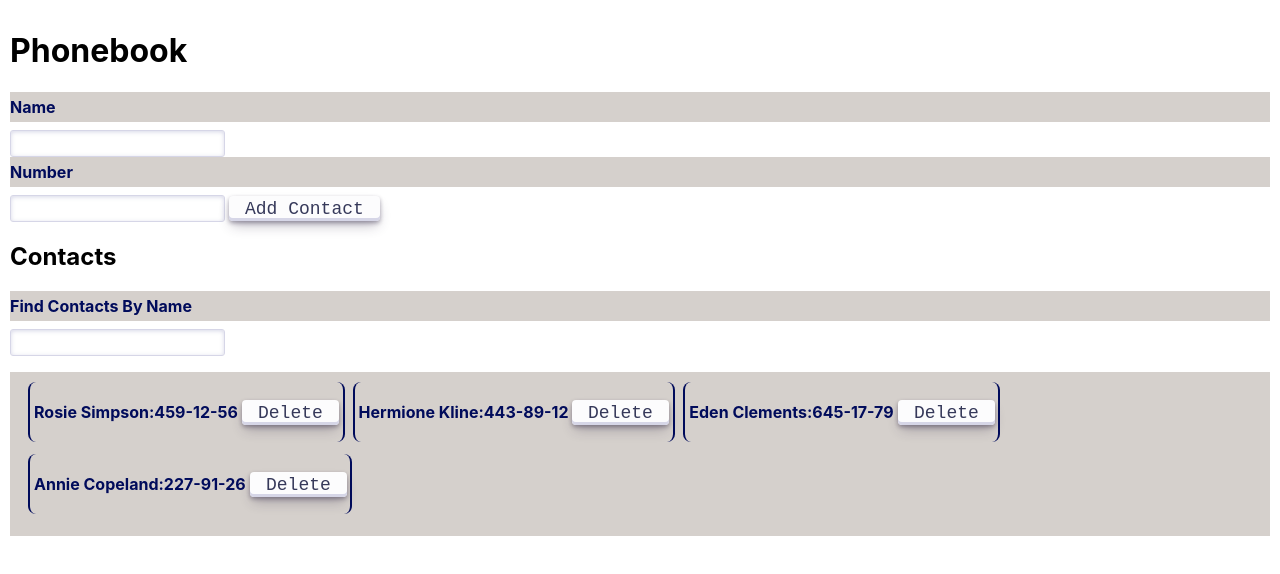
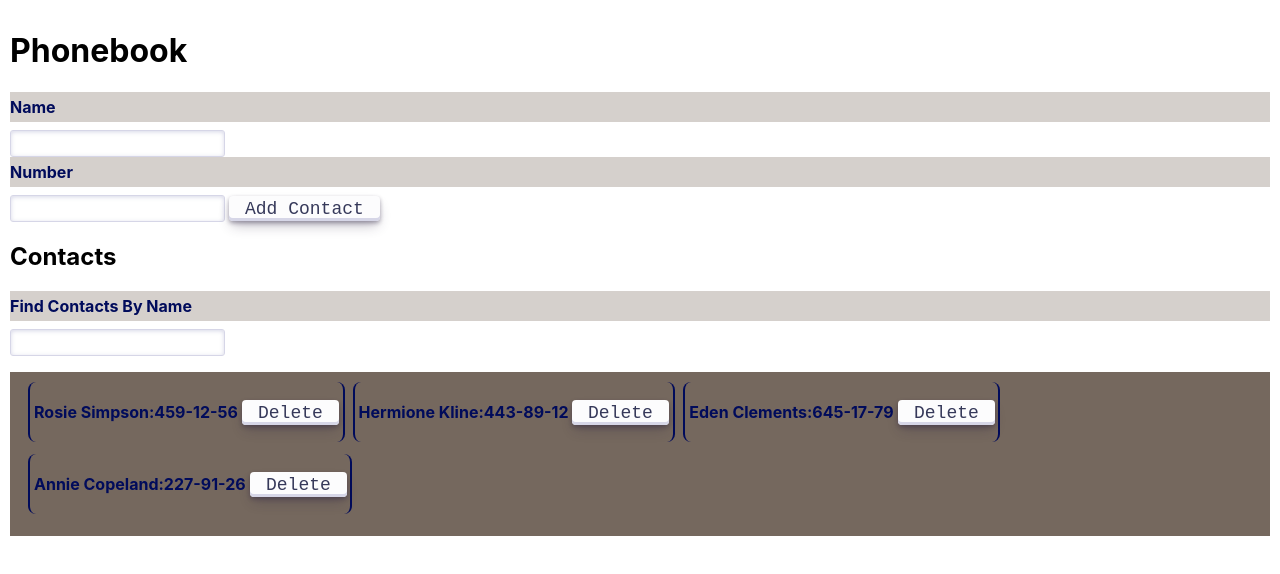
Before and after one commit to userzahar/goit-react-hw-02-phonebook, a React (Create React App) app: page / in a window 1280 px wide. Shown: the top 574 px of the page. Built offline with nearby package versions, Linux system fonts and the light colour scheme.

Commit message:
Add styled background

```diff
--- a/src/components/ContactList/StyledContactList.js
+++ b/src/components/ContactList/StyledContactList.js
@@ -2,7 +2,7 @@ const { default: styled } = require('styled-components');
 
 export const ListStyled = styled.ul`
   padding: 10px 10px 10px;
-  background-color: #d5d0cc;
+  background-color: rgb(117 104 94);
   display: flex;
   flex-wrap: wrap;
   justify-content: flex-start;
```
